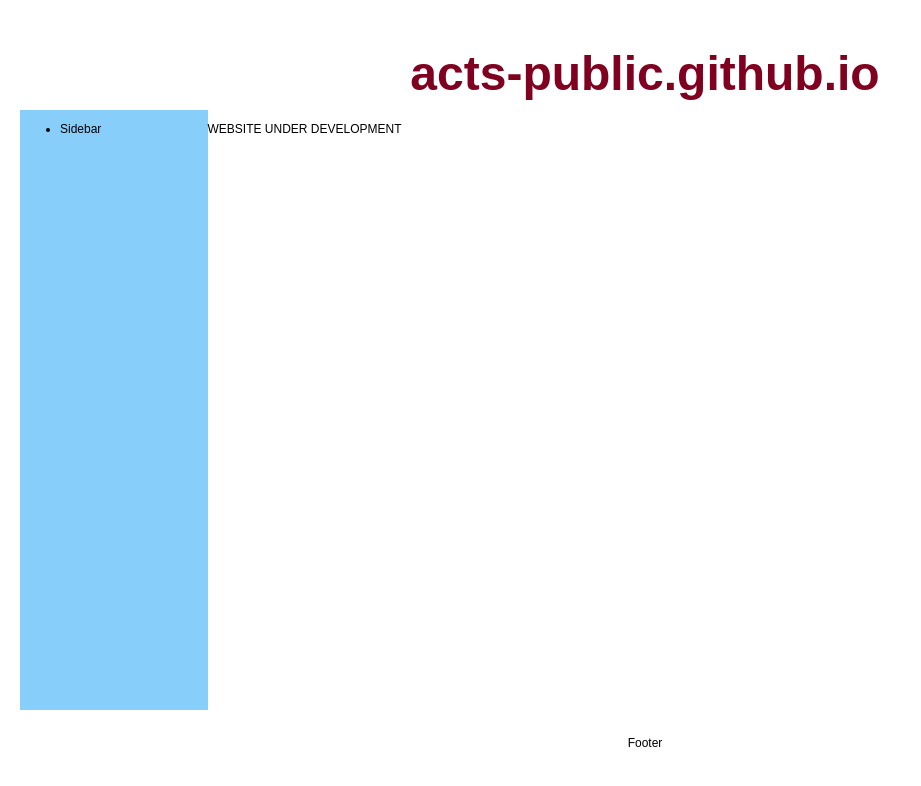
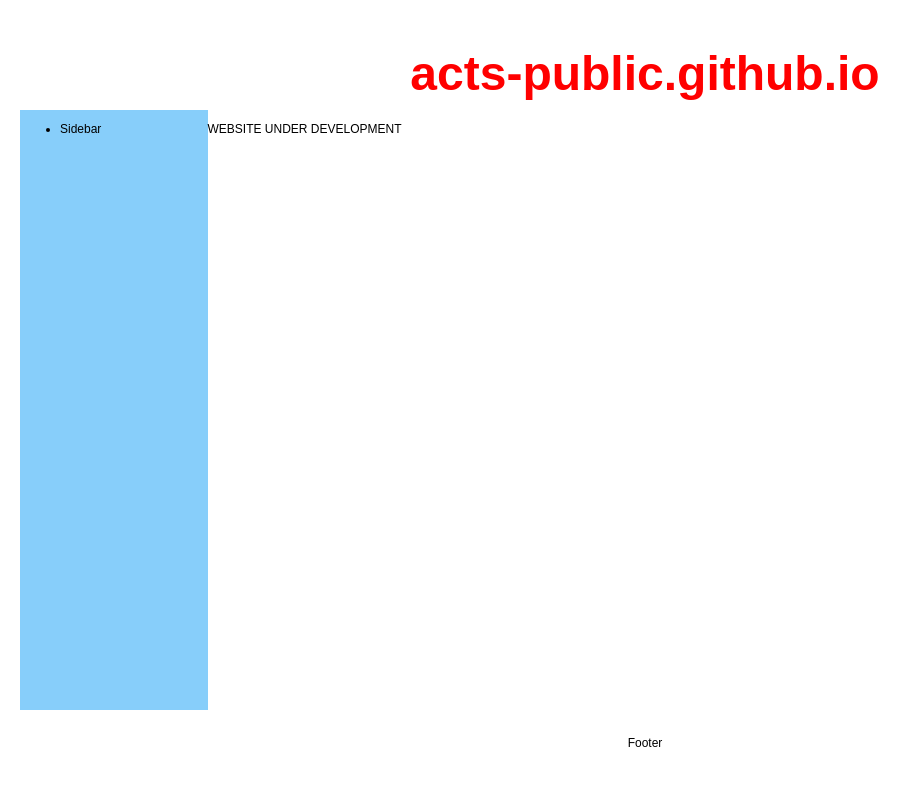
Before and after one commit to ACTS-Public/acts-public.github.io, a plain HTML site: page index.html in a window 1280 px wide. Shown: the whole page, without its empty margins (0-921 px from the left). Drawn offline with Linux system fonts and the light colour scheme.

Commit message:
Update style.css

```diff
--- a/style.css
+++ b/style.css
@@ -16,7 +16,7 @@ body {
 /* For all H1 elements */
 h1 {
   text-align: center;
-  color: #800020;
+  color: #ff0000;
   font-size: 4em;
   font-weight: bold;
 }
@@ -54,4 +54,5 @@ h1 {
 }
 
 /* Define <... id="xxx"> attributes (#xxx) primarily used for specific styling, JavaScript interactions, or linking
+
 to a specific section within a page */
```
